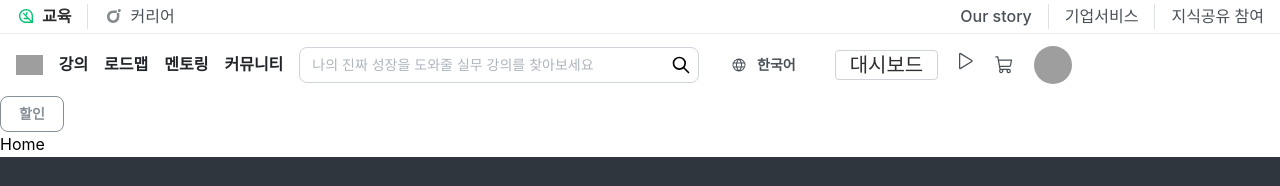
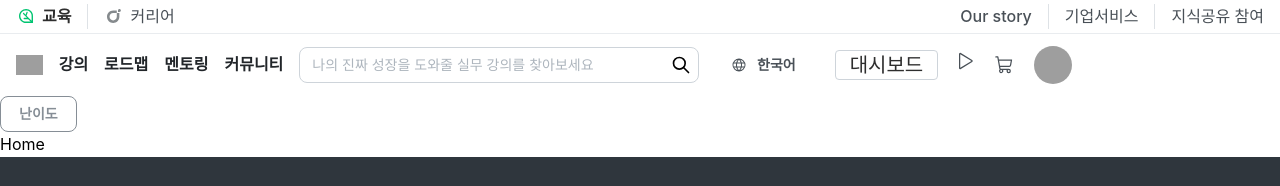
Before and after one commit to seha9631/inflearn-clonecode, a React (Vite) app: page / in a window 1280 px wide. Shown: the top 186 px of the page. Built offline with nearby package versions, Linux system fonts and the light colour scheme; grey boxes are pictures that could not be loaded.

Commit message:
feat(component): DifficultyFilter 컴포넌트 구현
- 난이도 필터를 드롭다운 안에 체크 박스로 만들었고 중복 선택이 가능하게 구현
- 난이도를 선택했을 시 시각적 피드백을 제공

```diff
--- a/src/App.jsx
+++ b/src/App.jsx
@@ -17,22 +17,23 @@ import Footer from './layout/Footer/Footer';
 import { MantineProvider } from '@mantine/core';
 import '@mantine/core/styles.css';
 import Questions from './pages/community/questions';
-import DiscountFilter from './components/DiscountFilter'
 import { useState } from 'react';
+import DifficultyFilter from './components/DifficultyFilter';
 
 function App() {
-  const [isDiscounted, setIsDiscounted] = useState(false);
+  const [difficulty, setDifficulty] = useState([]);
 
-  const handleDiscountChange = (discounted) => {
-    setIsDiscounted(discounted);
+  const handleDifficultyChange = (levels) => {
+    setDifficulty(levels);
   };
+
   return (
     <MantineProvider>
       <>
         <TopBar />
         <Header />
         <ChannelTalkButton />
-        <DiscountFilter selected={isDiscounted} onChange={handleDiscountChange} />
+        <DifficultyFilter selected={difficulty} onChange={handleDifficultyChange} />
         <Routes>
           <Route path='/' element={<Home />} />
           <Route path="/courses/:category" element={<CourseList />} />
--- /dev/null
+++ b/src/components/DifficultyFilter.jsx
@@ -0,0 +1,44 @@
+import { Menu, Button, Checkbox, Stack } from '@mantine/core';
+
+const levels = ['입문', '초급', '중급이상'];
+
+function DifficultyFilter({ selected, onChange }) {
+    const toggleLevel = (level) => {
+        if (selected.includes(level)) {
+            onChange(selected.filter((l) => l !== level));
+        } else {
+            onChange([...selected, level]);
+        }
+    };
+
+    const isSelected = selected.length > 0;
+
+    return (
+        <Menu shadow='md' width={200}>
+            <Menu.Target>
+                <Button
+                    variant={isSelected ? 'filled' : 'outline'}
+                    radius='md'
+                    color={isSelected ? '#00c471' : 'gray'}
+                >
+                    난이도
+                </Button>
+            </Menu.Target>
+            <Menu.Dropdown>
+                <Stack spacing='xs'>
+                    {levels.map((level) => (
+                        <Checkbox
+                            color='#00c471'
+                            key={level}
+                            label={level}
+                            checked={selected.includes(level)}
+                            onChange={() => toggleLevel(level)}
+                        />
+                    ))}
+                </Stack>
+            </Menu.Dropdown>
+        </Menu>
+    );
+}
+
+export default DifficultyFilter;
```
Also changed, not shown: 1 other file (tests, documents, lock files or other folders).
